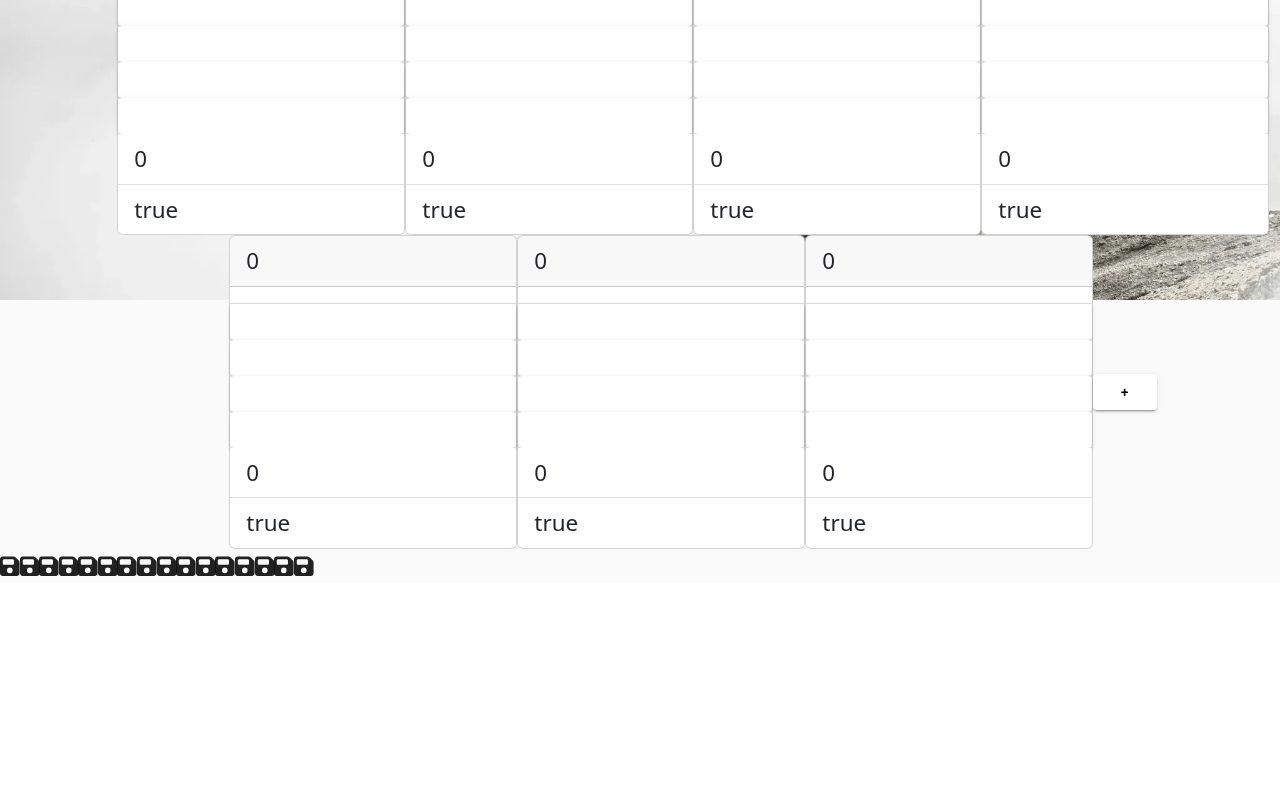
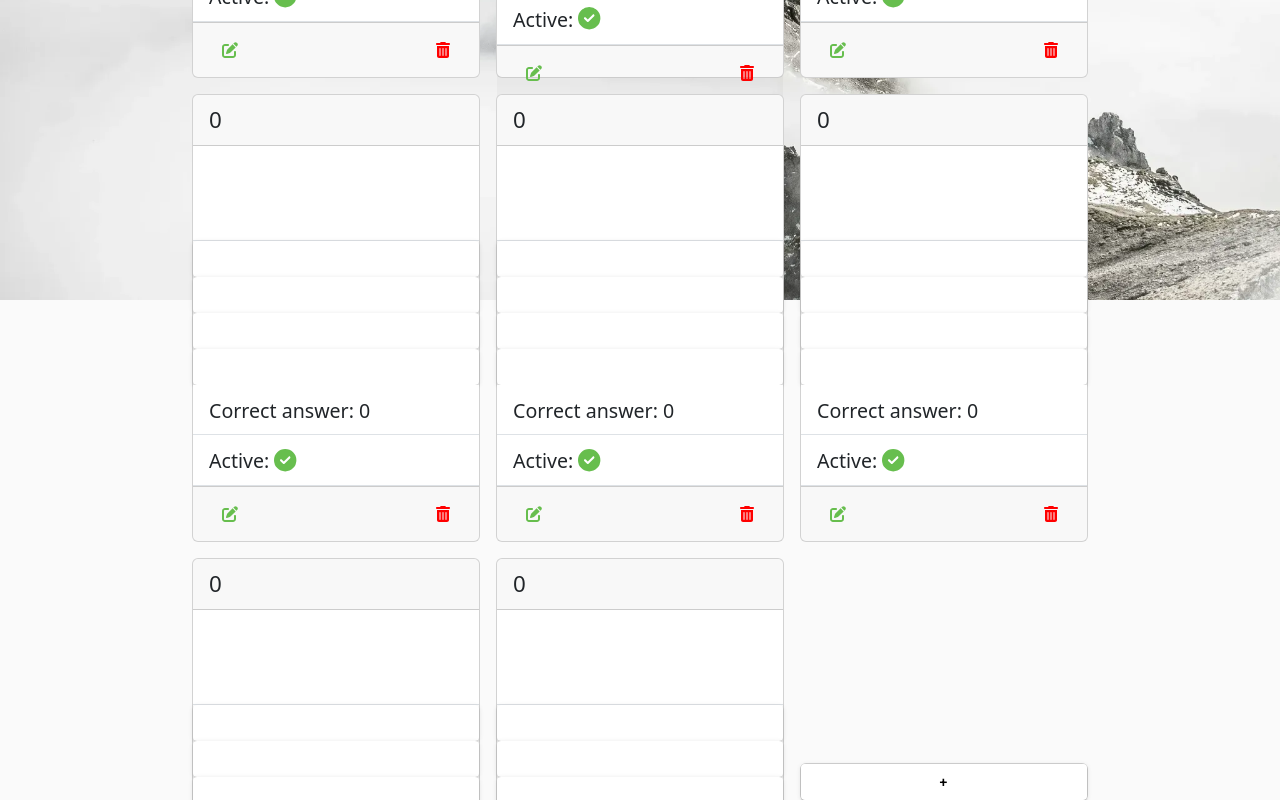
Before and after one commit to EKKE-AFP-I/Csapat01, an Angular app in the folder frontend/: page /admin-home in a window 1280 px wide. Shown: the part 500-1300 px from the top of the page. Before the commit the page ends 1083 px from the top, so only its background shows below. Built offline with nearby package versions, Linux system fonts and the light colour scheme; data requests are answered from the project's data file.

Commit message:
Admin home styling, making it responsive

```diff
--- a/frontend/json_server/data.json
+++ b/frontend/json_server/data.json
@@ -64,7 +64,7 @@
     {
       "id": "2",
       "questionType": "asd",
-      "question": "asd",
+      "question": "asd aidfghjk akjhfd kéjashfd élkj lakjsdflkj ékljh léasjkfjlk",
       "answer1": "asdasd",
       "answer2": "asd",
       "answer3": "asdads",
@@ -137,39 +137,6 @@
       "answer4": "",
       "correctAnswer": 0,
       "active": true
-    },
-    {
-      "id": "0",
-      "questionType": "",
-      "question": "",
-      "answer1": "",
-      "answer2": "",
-      "answer3": "",
-      "answer4": "",
-      "correctAnswer": 0,
-      "active": true
-    },
-    {
-      "id": "0",
-      "questionType": "",
-      "question": "",
-      "answer1": "",
-      "answer2": "",
-      "answer3": "",
-      "answer4": "",
-      "correctAnswer": 0,
-      "active": true
-    },
-    {
-      "id": "0",
-      "questionType": "",
-      "question": "",
-      "answer1": "",
-      "answer2": "",
-      "answer3": "",
-      "answer4": "",
-      "correctAnswer": 0,
-      "active": true
     }
   ]
 }
--- a/frontend/src/app/page/admin-home/admin-home.component.html
+++ b/frontend/src/app/page/admin-home/admin-home.component.html
@@ -1,38 +1,36 @@
 <div class="background"></div>
 <div class="nav-gap">
-  <div class="d-flex flex-column justify-content-center align-items-center min-vh-100">
-    <div *ngIf="list$ | async as list" class="d-flex flex-row flex-wrap offset-1 align-items-center justify-content-center">
-      <div *ngFor="let quiz of list" class="card " style="width: 18rem;">
+  <div class="d-flex flex-column align-items-center min-vh-100">
+    <div *ngIf="list$ | async as list" class="container d-flex flex-row flex-wrap align-items-center justify-content-center mt-5">
+      <div *ngFor="let quiz of list" class="card m-2 col-12 col-sm-6 col-md-4 col-lg-3 d-flex flex-column justify-content-between" style="width: 18rem; height: 28rem;">
         <div class="card-header">
           {{ quiz.id }}
         </div>
           <ul class="list-group list-group-flush">
-            <li class="list-group-item">{{ quiz.question }}</li>
+            <li class="list-group-item"><small>{{ quiz.question }}</small> </li>
             <button mat-raised-button>{{ quiz.answer1 }}</button>
             <button mat-raised-button>{{ quiz.answer2 }}</button>
             <button mat-raised-button>{{ quiz.answer3 }}</button>
             <button mat-raised-button>{{ quiz.answer4 }}</button>
-            <li class="list-group-item">{{ quiz.correctAnswer }}</li>
-            <li class="list-group-item">{{ quiz.active }}</li>
+            <li class="list-group-item"><small>Correct answer: {{ quiz.correctAnswer }}</small></li>
+            <li class="list-group-item"><small>Active: </small>
+              <fa-icon *ngIf="quiz.active" class="text-green" [icon]="faCircleCheck"></fa-icon>
+              <fa-icon *ngIf="!quiz.active" class="text-red" [icon]="faCircleXmark"></fa-icon>
+            </li>
+            <li class="card-footer d-flex flex-row justify-content-between col-12">
+              <button class="btn" [routerLink]="['/admin-edit']">
+                <fa-icon class="text-green" [icon]="faPenToSquare"></fa-icon>
+              </button>
+              <button class="btn" (click)="deleteQuiz(quiz.id)">
+                <fa-icon class="text-red" [icon]="faTrashCan"></fa-icon>
+              </button>
+            </li>
           </ul>
       </div>
-      <button class="display-1" [routerLink]="['/admin-edit']" mat-raised-button>+</button>
+      <div class="card m-2 col-12 col-sm-6 col-md-4 col-lg-3" style="width: 18rem;">
+        <button class="display-1" [routerLink]="['/admin-edit']" mat-raised-button>+</button>
+      </div>
+
     </div>
   </div>
 </div>
-<fa-icon [icon]="faSave"></fa-icon>
-<fa-icon [icon]="faSave"></fa-icon>
-<fa-icon [icon]="faSave"></fa-icon>
-<fa-icon [icon]="faSave"></fa-icon>
-<fa-icon [icon]="faSave"></fa-icon>
-<fa-icon [icon]="faSave"></fa-icon>
-<fa-icon [icon]="faSave"></fa-icon>
-<fa-icon [icon]="faSave"></fa-icon>
-<fa-icon [icon]="faSave"></fa-icon>
-<fa-icon [icon]="faSave"></fa-icon>
-<fa-icon [icon]="faSave"></fa-icon>
-<fa-icon [icon]="faSave"></fa-icon>
-<fa-icon [icon]="faSave"></fa-icon>
-<fa-icon [icon]="faSave"></fa-icon>
-<fa-icon [icon]="faSave"></fa-icon>
-<fa-icon [icon]="faSave"></fa-icon>
--- a/frontend/src/app/page/admin-home/admin-home.component.ts
+++ b/frontend/src/app/page/admin-home/admin-home.component.ts
@@ -5,7 +5,7 @@ import { MatButtonModule } from '@angular/material/button';
 import { Router, RouterModule } from '@angular/router';
 import { QuizService } from '../../service/quiz.service';
 import { FontAwesomeModule } from '@fortawesome/angular-fontawesome';
-import { faSave } from '@fortawesome/free-solid-svg-icons';
+import { faCircleCheck, faCircleXmark, faPenToSquare, faSave, faTrashCan } from '@fortawesome/free-solid-svg-icons';
 
 @Component({
   selector: 'app-admin-home',
@@ -24,6 +24,10 @@ export class AdminHomeComponent {
 
   list$ = this.quizService.getAll();
 
+  faCircleCheck = faCircleCheck;
+  faCircleXmark = faCircleXmark;
+  faPenToSquare = faPenToSquare;
+  faTrashCan = faTrashCan;
   faSave = faSave;
 
   constructor(
@@ -35,4 +39,16 @@ export class AdminHomeComponent {
   //   private quizService: QuizService,
   //   private router: Router,
   // ) {  }
+
+  deleteQuiz(id: string) {
+    this.quizService.remove(id).subscribe({
+      error: (err) => console.log('Error: ', err),
+      complete: () => {
+        this.list$ = this.quizService.getAll();
+      }
+    });
+
+
+  }
+
 }
--- a/frontend/src/styles.scss
+++ b/frontend/src/styles.scss
@@ -92,9 +92,15 @@ $danger: #e9493f;
   text-shadow: 0px 4px 3px rgba(0, 0, 0, 0.4),
               0px 8px 13px rgba(0,0,0,0.1),
               0px 18px 23px rgba(0,0,0,0.1);
-
 }
 
+.text-red {
+  color: $red;
+}
+
+.text-green {
+  color: $success;
+}
 
 // .nunito {
 //   font-family: nunito;
```
